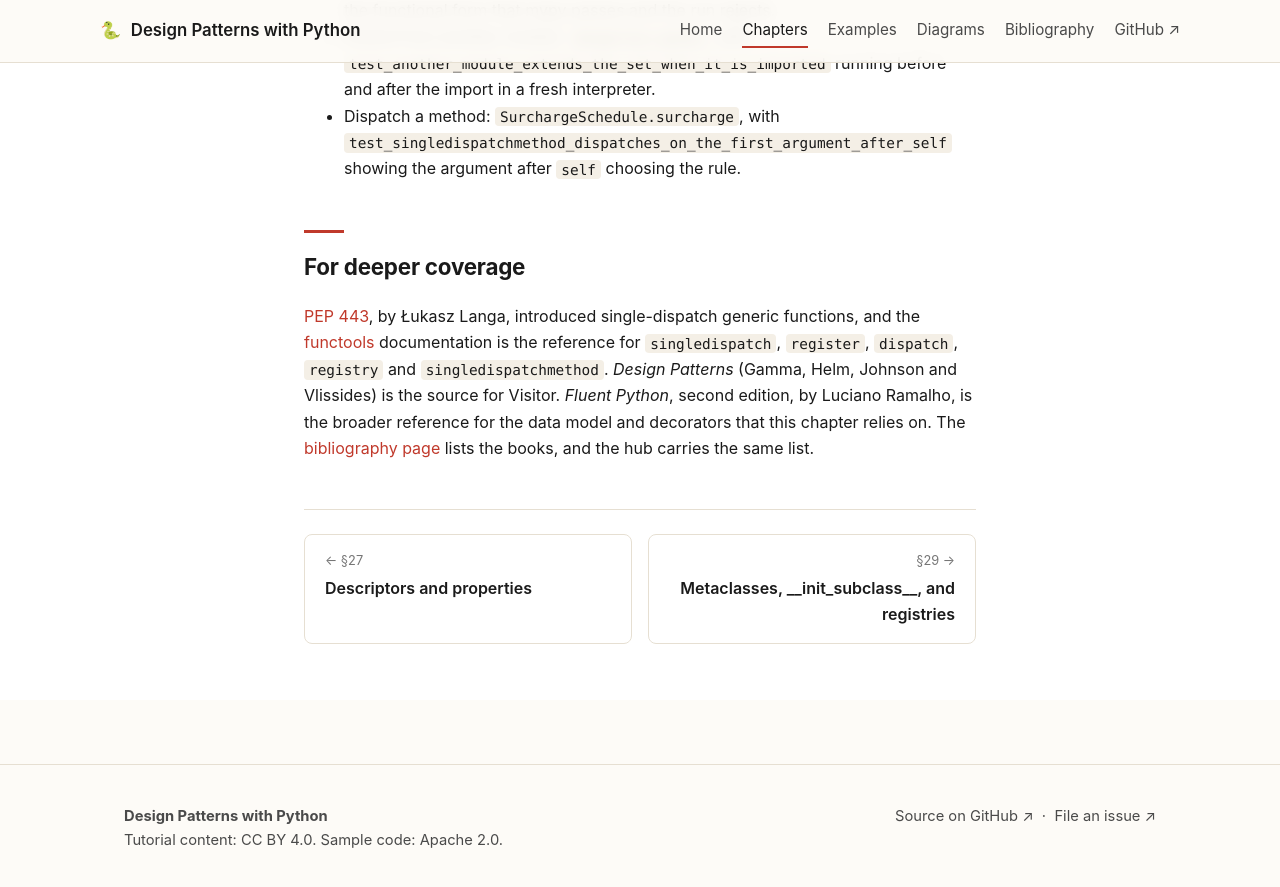
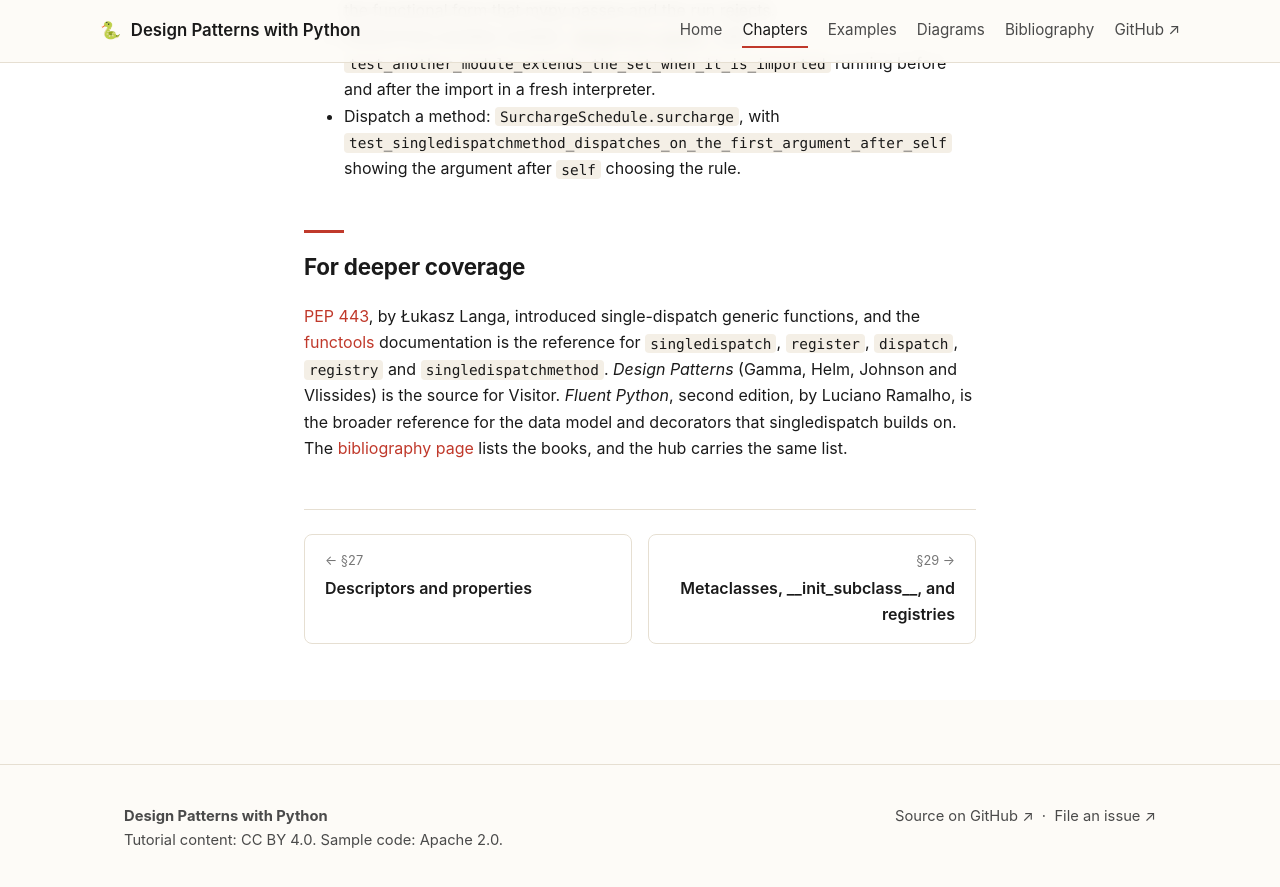
Before and after one commit to patterncatalyst/design-patterns-with-python, a Jekyll site: the page built from _docs/28-singledispatch.md, in a window 1280 px wide and 900 px high, scrolled down 12219 px. Shown: the top 887 px of the window. Built offline with Jekyll 4.4.1, drawn with Linux system fonts in a browser that asks for light colours.

```diff
--- a/_docs/28-singledispatch.md
+++ b/_docs/28-singledispatch.md
@@ -264,4 +264,4 @@ One test fails, and it's the fresh-interpreter run: importing the module raises
 
 ## For deeper coverage
 
-[PEP 443](https://peps.python.org/pep-0443/), by Łukasz Langa, introduced single-dispatch generic functions, and the [functools](https://docs.python.org/3/library/functools.html) documentation is the reference for `singledispatch`, `register`, `dispatch`, `registry` and `singledispatchmethod`. *Design Patterns* (Gamma, Helm, Johnson and Vlissides) is the source for Visitor. *Fluent Python*, second edition, by Luciano Ramalho, is the broader reference for the data model and decorators that this chapter relies on. The [bibliography page]({{ '/bibliography/' | relative_url }}) lists the books, and the hub carries the same list.
+[PEP 443](https://peps.python.org/pep-0443/), by Łukasz Langa, introduced single-dispatch generic functions, and the [functools](https://docs.python.org/3/library/functools.html) documentation is the reference for `singledispatch`, `register`, `dispatch`, `registry` and `singledispatchmethod`. *Design Patterns* (Gamma, Helm, Johnson and Vlissides) is the source for Visitor. *Fluent Python*, second edition, by Luciano Ramalho, is the broader reference for the data model and decorators that singledispatch builds on. The [bibliography page]({{ '/bibliography/' | relative_url }}) lists the books, and the hub carries the same list.
```
Also changed, not shown: _plans/r13-plan.md (+2 -1 lines), _plans/spikes.md (+1 -1 lines).
